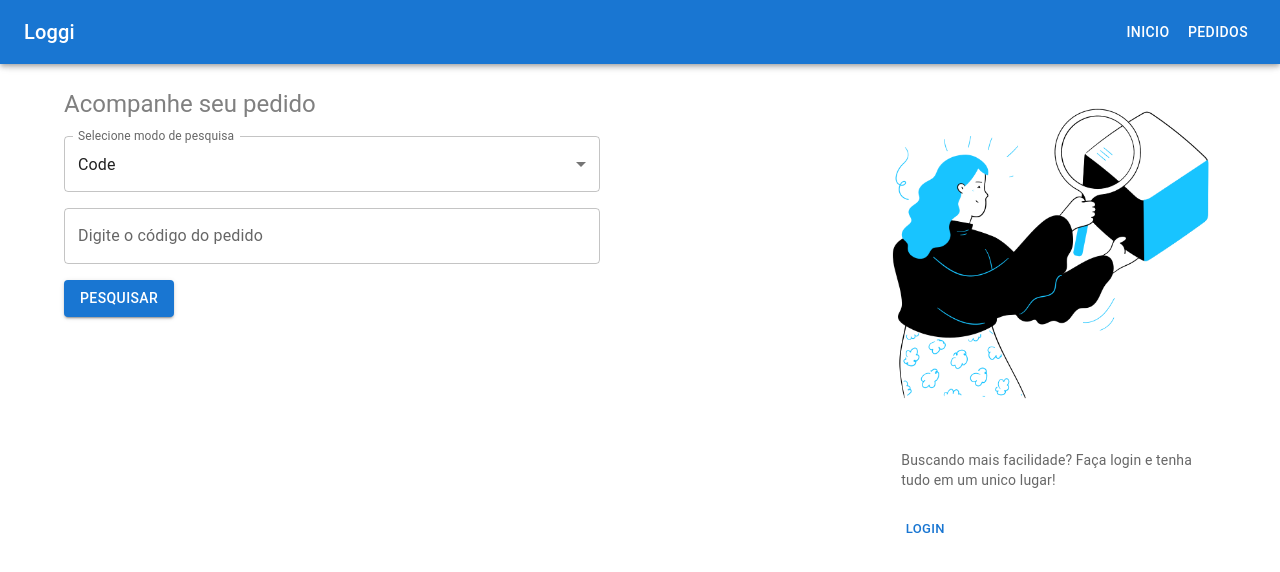
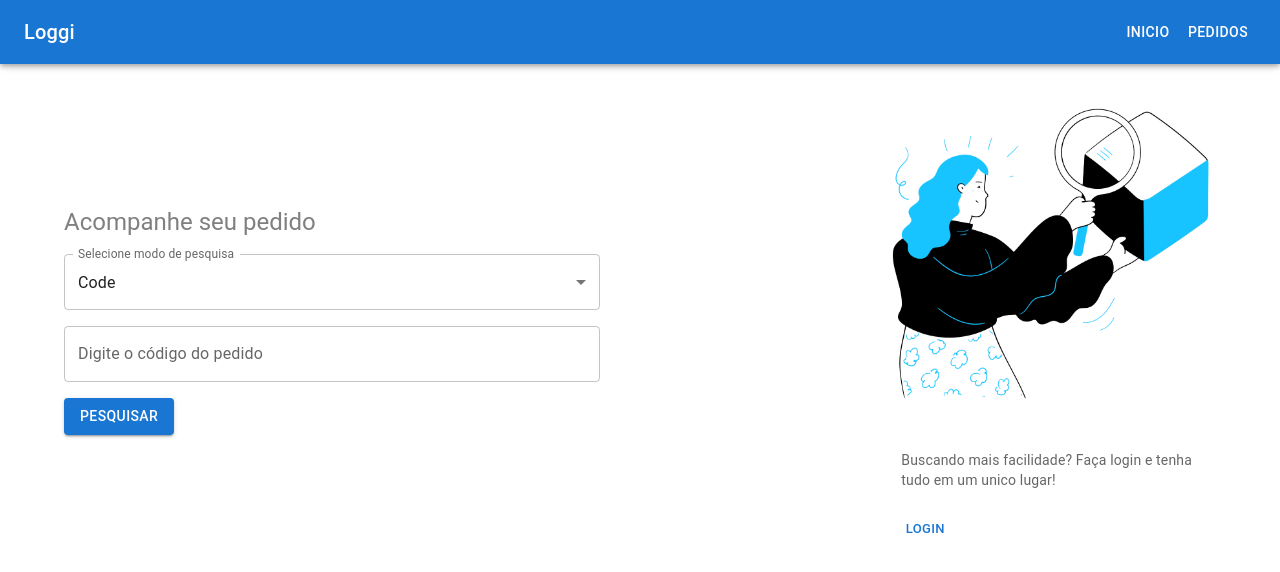
Before and after one commit to loggi/desafio-frontend, a Next.js app: page / in a window 1280 px wide. Shown: the top 572 px of the page. Built offline with nearby package versions, Linux system fonts and the light colour scheme.

Commit message:
fix: centralize cards at home

```diff
--- a/src/app/page.tsx
+++ b/src/app/page.tsx
@@ -16,7 +16,12 @@ const HomePage = () => {
     } catch (err) {}
   };
   return (
-    <Grid container spacing={10} justifyContent="space-between">
+    <Grid
+      container
+      spacing={10}
+      justifyContent="space-between"
+      alignItems="center"
+    >
       <Grid item xs={12} sm={12} md={6}>
         <Typography
           variant="h5"
```
